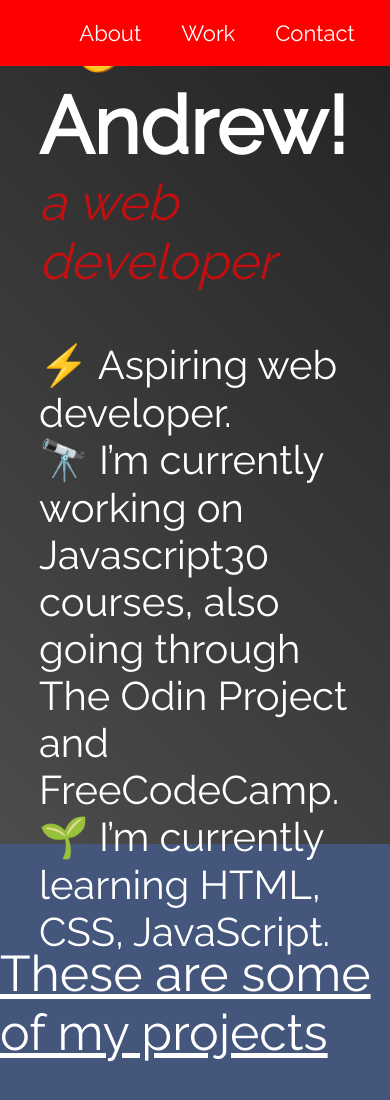
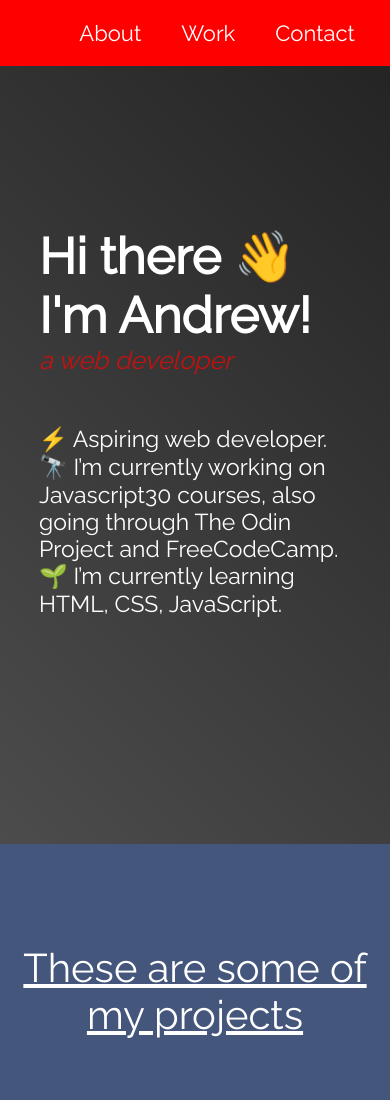
Before and after one commit to WerdnaLes/freecodecamp-landing-page, a plain HTML site: page index.html in a window 390 px wide. Shown: the top 1100 px of the page. Drawn offline with Linux system fonts and the light colour scheme.

Commit message:
Add media queries, make ready for FCC

```diff
--- a/index.html
+++ b/index.html
@@ -146,6 +146,7 @@
               href="https://github.com/WerdnaLes"
               target="_blank"
               class="social-link"
+              id="profile-link"
               ><i class="fab fa-github"> Github</i></a
             ><a
               href="https://www.linkedin.com/in/%D0%B0%D0%BD%D0%B4%D1%80%D1%96%D0%B9-%D0%BB%D0%B5%D1%81%D0%B8%D0%BA-b6184026b/"
--- a/styles.css
+++ b/styles.css
@@ -109,7 +109,7 @@ a {
   justify-content: center;
 }
 
-#welcome-description * {
+#welcome-description {
   text-align: start;
   font-size: 4rem;
   list-style: none;
@@ -133,17 +133,19 @@ a {
 }
 
 .projects-header {
+  text-align: center;
   font-size: 5rem;
   text-decoration: underline;
   margin-bottom: 10rem;
 }
 
 .my-projects {
-  width: min(100%, 1200px);
+  width: min(90%, 1200px);
   display: grid;
   grid-template-columns: repeat(3, 1fr);
   gap: 4rem;
   margin-bottom: 6rem;
+  grid-template-columns: repeat(auto-fit, minmax(320px, 1fr));
 }
 
 .project-tile {
@@ -166,7 +168,7 @@ a {
 
 .my-projects .project-preview {
   object-fit: cover;
-  height: 425px;
+  height: calc(100% - 6.8rem);
   width: 100%;
   border-radius: 10px 10px 0 0;
 }
@@ -191,6 +193,7 @@ a {
   justify-content: center;
   align-items: center;
   background: linear-gradient(45deg, #4e4c67, #2c2b3b);
+  text-align: center;
 }
 
 .contacts-header {
@@ -218,3 +221,43 @@ a {
   bottom: 0;
   font-size: 1.5rem;
 }
+
+@media screen and (max-width: 770px) {
+  #welcome-section h1 {
+    font-size: 6rem;
+  }
+
+  #welcome-section .welcome-subtitle {
+    font-size: 3rem;
+  }
+
+  #welcome-description {
+    font-size: 2.8rem;
+  }
+
+  .projects-header {
+    font-size: 4rem;
+  }
+}
+
+@media screen and (max-width: 570px) {
+  #welcome-section h1 {
+    font-size: 5rem;
+  }
+
+  #welcome-section .welcome-subtitle {
+    font-size: 2.5rem;
+  }
+
+  #welcome-description {
+    font-size: 2.3rem;
+  }
+
+  .contacts-header {
+    font-size: 4rem;
+  }
+
+  .social-links {
+    font-size: 2rem;
+  }
+}
```
